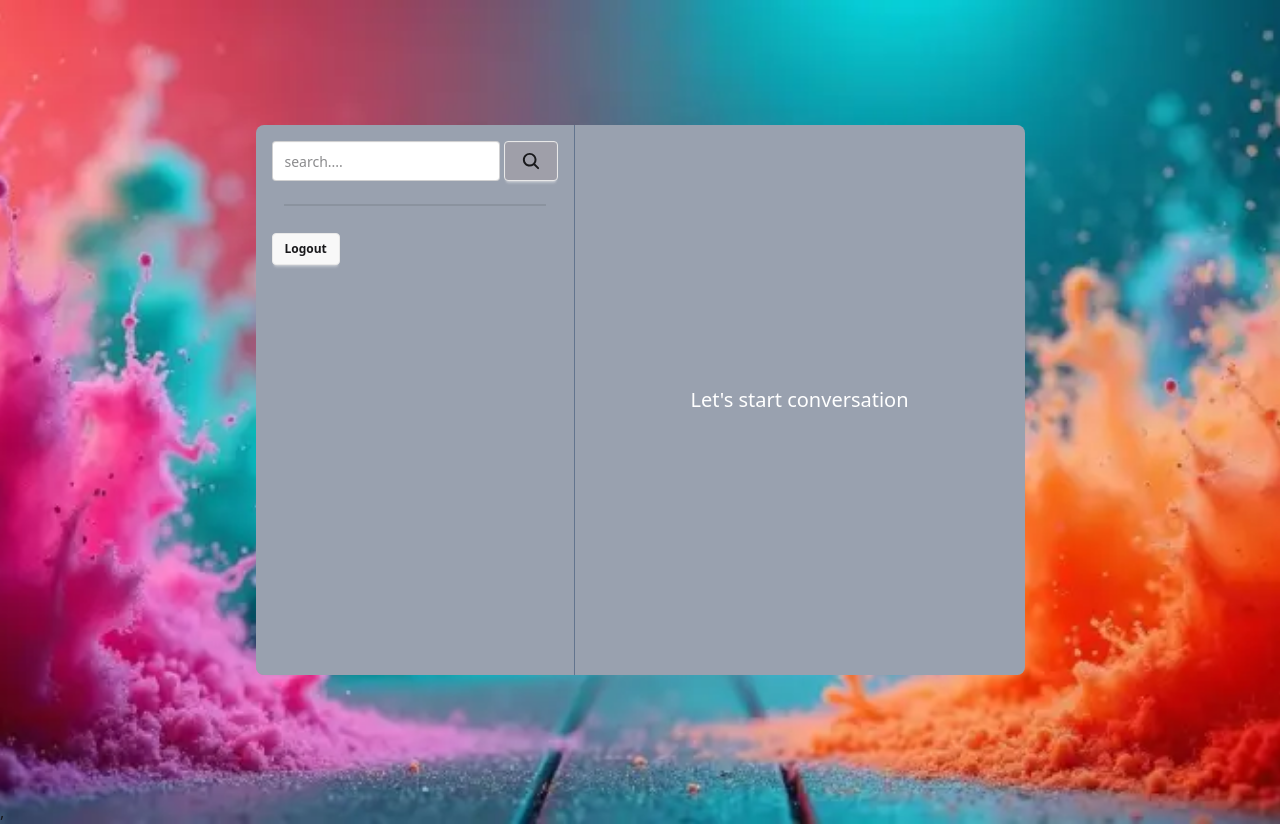
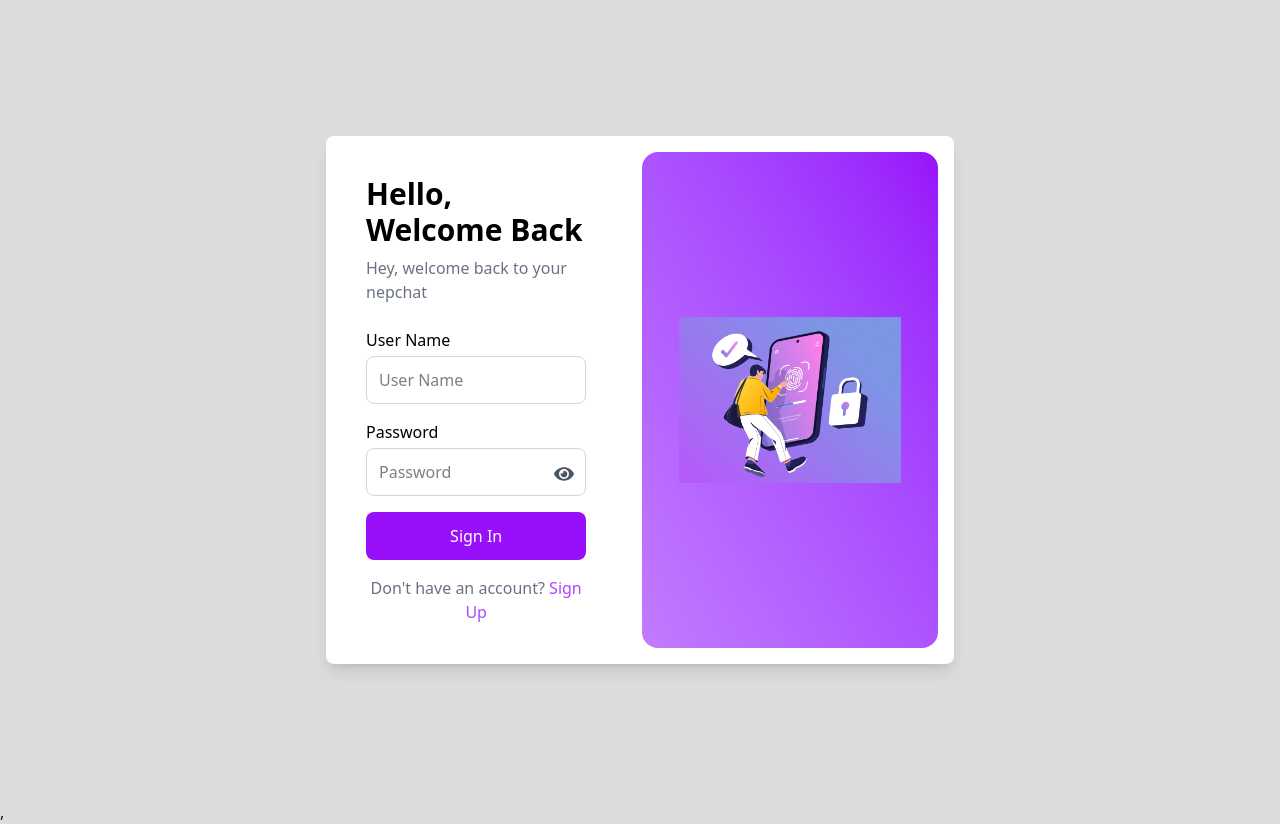
Before and after one commit to devnarayanshah/chat-app, a React (Vite) app in the folder frontend/: page / in a window 1280 px wide. Built offline with nearby package versions, Linux system fonts and the light colour scheme; no server answers.

Commit message:
chatapplication

```diff
--- a/frontend/src/components/LogIn.jsx
+++ b/frontend/src/components/LogIn.jsx
@@ -1,77 +1,152 @@
-import axios from 'axios'
-import React, { useState} from 'react'
-import {Link, useNavigate} from  'react-router-dom'
-import toast from "react-hot-toast"
+import axios from "axios";
+import React, { useState } from "react";
+import { Link, useNavigate } from "react-router-dom";
+import toast from "react-hot-toast";
+import FingerprintImage from "./../../public/sideimage.webp";
+import { FaEye, FaEyeSlash } from "react-icons/fa";
 
-import {useDispatch} from'react-redux'
-import { setAuthUser } from '../redux/userSlice'
+import { useDispatch } from "react-redux";
+import { setAuthUser } from "../redux/userSlice";
 
 const LogIn = () => {
-  const [user,setUser]=useState({
-    username:"",
-    password:""
-  })
-  const dispatch= useDispatch();
-  const navigate= useNavigate();
-  const onsubmit= async(e)=>{
+  const [user, setUser] = useState({
+    username: "",
+    password: "",
+  });
+  const [error, setError] = useState({
+    usernameError: "",
+    passwordError: "",
+  });
+  const [checkError, setCheckErrro] = useState("");
+  const [showPassword, setShowPassword] = useState(false);
+
+  const dispatch = useDispatch();
+  const navigate = useNavigate();
+  const onsubmit = async (e) => {
     e.preventDefault();
-try {
-  const res=  await axios.post('http://localhost:8080/api/v1/user/login',user,{
-  headers:{
-    "Content-Type":"application/json",
-  },withCredentials:true
-  })
-  if(res.data.success){
-    toast.success("you are  successfully login")
-    dispatch(setAuthUser(res.data))
-    navigate("/")
 
-  }
-} catch (error) {
-  console.log(error)
-}
+    try {
+      if (!user.username) {
+        setError({ ...error, usernameError: "userName is required" });
+        return;
+      }
 
+      if (!user.password) {
+        setError({ ...error, passwordError: "password is required" });
+        return;
+      }
 
-  }
+      setError({
+        usernameError: "",
+        passwordError: "",
+      });
+
+      const res = await axios.post(
+        "http://localhost:8080/api/v1/user/login",
+        user,
+        {
+          headers: {
+            "Content-Type": "application/json",
+          },
+          withCredentials: true,
+        }
+      );
+
+      if (res.data.success) {
+        toast.success("you are successfully login");
+        dispatch(setAuthUser(res.data));
+        navigate("/home");
+      }
+    } catch (error) {
+      // Handle wrong password / wrong username
+      if (error.response) {
+        setCheckErrro(error.response.data.message);
+
+        toast.error(error.response.data.message);
+      } else {
+        toast.error("Server error");
+      }
+    }
+  };
+
   return (
-    <div className='min-w-96 mx-auto  '>
-      <div className=' h-full p-6 w-full bg-gray-400 rounded-md bg-clip-padding backdrop-filter backdrop-blur-md bg-opacity-10 border border-gray-100'>
-      <form action="" onSubmit={onsubmit}>
-      <div>
-            <label className="label p-2" >
-              <span className="text-base " >User Name</span>
-            </label>
+    <div className="w-[50%] mx-auto  flex bg-white rounded-lg shadow-lg overflow-hidden">
+      {/* Left Panel */}
+      <div className="w-1/2 p-10 flex flex-col justify-center">
+        <h1 className="text-3xl text-black font-bold mb-2">
+          Hello, Welcome Back
+        </h1>
+        <p className="text-gray-500 mb-6">
+          Hey, welcome back to your nepchat
+        </p>
+
+        <form onSubmit={onsubmit} className="space-y-4">
+          <div>
+            <label className="block text-base mb-1 text-black">User Name</label>
             <input
               type="text"
               value={user.username}
-              onChange={(e)=>{setUser({...user,username:e.target.value});}}
-              className="w-full h-10 input input-bordered"
+              onChange={(e) => setUser({ ...user, username: e.target.value })}
               placeholder="User Name"
+              className="w-full h-12 px-3 border border-gray-300 rounded-lg focus:outline-none focus:ring-2  text-black"
             />
+            {error.usernameError && (
+              <p className="text-red-500 text-sm mt-1">{error.usernameError}</p>
+            )}
           </div>
+
           <div>
-          <label className="label p-2">
-              <span className="text-base ">Password</span>
-            </label>
-            <input
-              type="password"
-              value={user.password}
-              onChange={(e)=>{setUser({...user,password:e.target.value});}}
-              className="w-full h-10 input input-bordered"
-              placeholder="User Name"
-            />
+            <label className="block text-base mb-1 text-black">Password</label>
+
+            <div className="relative">
+              <input
+                type={showPassword ? "text" : "password"}
+                value={user.password}
+                onChange={(e) => setUser({ ...user, password: e.target.value })}
+                placeholder="Password"
+                className="w-full h-12 px-3 border border-gray-300 rounded-lg focus:outline-none focus:ring-2 text-black"
+              />
+              <span
+                onClick={() => setShowPassword(!showPassword)}
+                className="absolute right-3 top-4 cursor-pointer text-gray-600 text-xl"
+              >
+                {showPassword ? <FaEyeSlash /> : <FaEye />}
+              </span>
+            </div>
+            {error.passwordError && (
+              <p className="text-red-500 text-sm mt-1">{error.passwordError}</p>
+            )}
           </div>
-          <p className="flex justify-center">
-            please signup?{" "}
-            <Link to="/register" className="text-blue-400">
-              Login
-            </Link>
-          </p>
-          <button className='btn btn-block flex items-center' type='submit'>submit</button>
-      </form>
+
+          <button
+            type="submit"
+            className="w-full bg-purple-600 text-white py-3 rounded-lg hover:bg-purple-700 transition"
+          >
+            Sign In
+          </button>
+        </form>
+        {checkError && (
+          <p className="text-red-500 text-sm mt-1">{checkError}</p>
+        )}
+
+        <p className="mt-4  text-center text-gray-500">
+          Don't have an account?{"  "}
+          <Link to="/register" className="text-purple-500 hover:underline">
+            Sign Up
+          </Link>
+        </p>
+      </div>
+
+      {/* Right Panel */}
+      <div className="w-1/2 bg-gradient-to-tr from-purple-400 to-purple-600 flex items-center justify-center  m-4 rounded-2xl">
+        <img
+          src={FingerprintImage}
+          alt="Login Illustration"
+          className="w-3/4 h-auto"
+        />
       </div>
     </div>
-  )
-}
+  );
+};
 
-export default LogIn
+export default LogIn;
--- a/frontend/src/components/Message.jsx
+++ b/frontend/src/components/Message.jsx
@@ -15,14 +15,14 @@ useEffect(()=>{
         <div className="chat-image avatar">
           <div className="w-10 rounded-full">
             <img
-              alt="Tailwind CSS chat bubble component"
+              alt=""
               src={message.sendId=== authUser?._id ? authUser?.profilePhoto : selectedUser?.profilePhoto}
             />
           </div>
         </div>
         <div className="chat-header">
 
-          <time className="text-xs opacity-50 text-white">12:45</time>
+
         </div>
         <div className="chat-bubble">{message?.message}</div>
 
--- a/frontend/src/components/MessageContainer.jsx
+++ b/frontend/src/components/MessageContainer.jsx
@@ -4,20 +4,16 @@ import Messages from "./Messages";
 import { useSelector } from "react-redux";
 
 const MessageContainer = () => {
-  const {selectedUser}= useSelector(store=>store.user);
-
+  const { selectedUser } = useSelector((store) => store.user);
 
   return (
     <>
-    {
-      selectedUser !== null ? ( <div className="md:min-w-[450px] flex flex-col">
+      {selectedUser !== null ? (
+        <div className="md:min-w-[450px] lg:w-full lg:h-full flex flex-col">
           <div className=" rounded-sm flex items-center bg-zinc-800 mb-2 px-4 py-2  cursor-pointer gap-3">
             <div className="avatar">
               <div className="w-12 rounded-full">
-              <img
-                src={selectedUser?.profilePhoto}
-                alt="user profile"
-              />
+                <img src={selectedUser?.profilePhoto} alt="user profile" />
               </div>
             </div>
 
@@ -25,19 +21,16 @@ const MessageContainer = () => {
               <p>{selectedUser?.fullName}</p>
             </div>
           </div>
-        <Messages/>
-        <SendInput/>
-      </div>) :(
-        <div className='md:min-w-[450px] flex flex-col justify-center items-center'>
-
-        <h1 className='text-xl  text-white'>Let's start conversation</h1>
-
+          <Messages />
+          <SendInput />
         </div>
-      )
-    }
-
+      ) : (
+        <div className="md:min-w-[450px] flex flex-col justify-center items-center">
+          <h1 className="text-xl  text-white">Let's start conversation</h1>
+        </div>
+      )}
     </>
   );
-}
+};
 
 export default MessageContainer;
--- a/frontend/src/components/Sidebar.jsx
+++ b/frontend/src/components/Sidebar.jsx
@@ -1,49 +1,44 @@
-import React from 'react'
+import React from "react";
 import { IoSearch } from "react-icons/io5";
-import OtherUser from './OtherUser';
-import { useDispatch } from 'react-redux';
-import {useNavigate} from 'react-router-dom'
+import OtherUser from "./OtherUser";
+import { useDispatch } from "react-redux";
+import { Link, useNavigate } from "react-router-dom";
 
-import axios from 'axios';
-import toast from 'react-hot-toast'
-import { setAuthUser,setOtherUSers,setSelectedUSer } from '../redux/userSlice';
-
+import axios from "axios";
+import toast from "react-hot-toast";
+import {
+  setAuthUser,
+  setOtherUSers,
+  setSelectedUSer,
+} from "../redux/userSlice";
 
 const Sidebar = () => {
   const dispatch = useDispatch();
   const navigate = useNavigate();
-  const logoutHandler = async ()=>{
+  const logoutHandler = async () => {
     try {
-
-      const res= await axios.get(`http://localhost:8080/api/v1/user/logout`)
-      navigate("/login")
-    toast.success(res.data.message)
-    dispatch(setAuthUser(null));
-    dispatch(setOtherUSers(null));
-    dispatch(setSelectedUSer(null));
-
-
-
+      const res = await axios.get(`http://localhost:8080/api/v1/user/logout`);
+      toast.success(res.data.message);
+      dispatch(setAuthUser(null));
+      dispatch(setOtherUSers(null));
+      dispatch(setSelectedUSer(null));
+      navigate("/");
     } catch (error) {
       console.log(error);
     }
-  }
+  };
   return (
-    <div className='border-r border-slate-500 p-4 flex flex-col'>
-      <form action="" className='flex items-center gap-1'>
-        <input type="text" className='input  rounded-sm' placeholder='search....' />
-        <button type='submit' className='btn  bg-zinc-400'>
-        <IoSearch  className='w-5 h-5 outline-none '/>
+    <div className="border-r border-slate-500 p-4 flex flex-col">
+
+      <div className="divider px-3"></div>
+      <OtherUser />
+      <div className="mt-1">
+        <button className="btn btn-sm" onClick={logoutHandler}>
+          Logout
         </button>
-      </form>
-      <div className='divider px-3'></div>
-      <OtherUser/>
-      <div className='mt-1'>
-        <button className='btn btn-sm' onClick={logoutHandler}>Logout</button>
       </div>
+    </div>
+  );
+};
 
-    </div>
-  )
-}
-
-export default Sidebar
+export default Sidebar;
--- a/frontend/src/components/Signup.jsx
+++ b/frontend/src/components/Signup.jsx
@@ -1,7 +1,7 @@
 import React, { useState } from "react";
 import { Link, useNavigate } from "react-router-dom";
 import axios from "axios";
-
+import { FaEye, FaEyeSlash } from "react-icons/fa";
 
 const Signup = () => {
   const [user, setUser] = useState({
@@ -11,23 +11,30 @@ const Signup = () => {
     confirmPassword: "",
     gender: "",
   });
-  const navigator = useNavigate()
+  const [showPassword, setShowPassword] = useState(false);
+    const [showConfirmPassword, setShowConfirmPassword] = useState(false);
+
+
+  const navigator = useNavigate();
 
   const onSubmit = async (e) => {
     e.preventDefault();
     //
     try {
-      const res = await axios.post('http://localhost:8080/api/v1/user/register', user, {
-        headers: {
-          'Content-Type': 'application/json',
-        },
-        withCredentials: true,
-      });
-
+      const res = await axios.post(
+        "http://localhost:8080/api/v1/user/register",
+        user,
+        {
+          headers: {
+            "Content-Type": "application/json",
+          },
+          withCredentials: true,
+        }
+      );
 
       // Check the response structure
       if (res.data.success) {
-        navigator("/login")
+        navigator("/");
       }
       //   // window.location.href = '/login';
       //   // window.location.href ="whatsapp://"
@@ -36,9 +43,8 @@ const Signup = () => {
       // }
     } catch (error) {
       // Log the full error to diagnose the issue
-      console.error('An error occurred:', error);
+      console.error("An error occurred:", error);
     }
-
 
     // setUser({
     //   username: "",
@@ -50,13 +56,18 @@ const Signup = () => {
   };
 
   return (
-    <div className="min-w-96 mx-auto">
-      <div className="h-full p-6 w-full bg-gray-400 rounded-md bg-clip-padding backdrop-filter backdrop-blur-md bg-opacity-10 border border-gray-100">
-        <h1 className="text-3xl font-bold text-center text-gray-300">Sign Up</h1>
+    <div className="w-[50%] mx-auto bg-white text-black p-8 rounded-2xl  shadow-lg overflow-hidden ">
+      <div className="h-full p-6 w-full ">
+        <h1 className="text-3xl font-semibold text-center text-black/80">
+          Sign Up
+        </h1>
         <form onSubmit={onSubmit}>
           <div>
-            <label htmlFor="fullname" className="label p-2">
-              <span className="text-base">Full Name</span>
+            <label
+              htmlFor="fullname"
+              className="lock text-base mb-1 text-black"
+            >
+              Full Name
             </label>
             <input
               id="fullName"
@@ -64,13 +75,17 @@ const Signup = () => {
               type="text"
               value={user.fullName}
               onChange={(e) => setUser({ ...user, fullName: e.target.value })}
-              className="w-full h-10 input input-bordered"
+              className="w-full h-12 px-3 border border-gray-300 rounded-lg focus:outline-none focus:ring-2  text-black "
               placeholder="Full Name"
+              required
             />
           </div>
 
           <div>
-            <label htmlFor="username" className="label p-2">
+            <label
+              htmlFor="username"
+              className="lock text-base mb-1 text-black label p-"
+            >
               User Name
             </label>
             <input
@@ -79,41 +94,59 @@ const Signup = () => {
               type="text"
               value={user.username}
               onChange={(e) => setUser({ ...user, username: e.target.value })}
-              className="w-full h-10 input input-bordered"
+              className="w-full h-12 px-3 border border-gray-300 rounded-lg focus:outline-none focus:ring-2  text-black"
               placeholder="User Name"
+              required
             />
           </div>
 
-          <div>
-            <label htmlFor="password" className="label p-2">
-              <span className="text-base">Password</span>
+          <div className="mb-4 relative">
+            <label htmlFor="password" className="text-base mb-1 text-black">
+              Password
             </label>
             <input
               id="password"
               name="password"
-              type="password"
+              type={showPassword ? "text" : "password"}
               value={user.password}
               onChange={(e) => setUser({ ...user, password: e.target.value })}
-              className="w-full h-10 input input-bordered"
+              className="w-full h-12 px-3 border border-gray-300 rounded-lg focus:outline-none focus:ring-2 text-black"
               placeholder="Password"
+              required
             />
+            <span
+              onClick={() => setShowPassword(!showPassword)}
+              className="absolute right-3 top-12 transform -translate-y-1/2 cursor-pointer text-gray-600 text-2xl"
+            >
+              {showPassword ? <FaEyeSlash /> : <FaEye />}
+            </span>
           </div>
 
-          <div>
-            <label htmlFor="confirmPassword" className="label p-2">
-              <span className="text-base">Confirm Password</span>
+          <div className="mb-4 relative">
+            <label
+              htmlFor="confirmPassword"
+              className="text-base mb-1 text-black"
+            >
+              Confirm Password
             </label>
             <input
               id="confirmPassword"
               name="confirmPassword"
-              type="password"
+              type={showConfirmPassword ? "text" : "password"}
               value={user.confirmPassword}
               onChange={(e) =>
                 setUser({ ...user, confirmPassword: e.target.value })
               }
-              className="w-full h-10 input input-bordered"
+              className="w-full h-12 px-3 border border-gray-300 rounded-lg focus:outline-none focus:ring-2 text-black"
               placeholder="Confirm Password"
+              required
             />
+            <span
+              onClick={() => setShowConfirmPassword(!showConfirmPassword)}
+              className="absolute right-3 top-12  transform -translate-y-1/2 cursor-pointer text-gray-600 text-2xl"
+            >
+              {showConfirmPassword ? <FaEyeSlash /> : <FaEye />}
+            </span>
           </div>
 
           <div className="flex justify-center my-4">
@@ -125,6 +158,7 @@ const Signup = () => {
               checked={user.gender === "male"}
               onChange={() => setUser({ ...user, gender: "male" })}
               className="radio mx-2"
+              required
             />
             <p>Female</p>
             <input
@@ -137,13 +171,16 @@ const Signup = () => {
             />
           </div>
 
-          <p className="flex justify-center">
-            Already have an account?{" "}
-            <Link to="/LogIn" className="text-blue-400">
+          <p className="flex justify-center mb-4 ">
+            Already have an account?{"  "}
+            <Link to="/" className="text-purple-500 hover:underline">
               Login
             </Link>
           </p>
-          <button type="submit" className="btn btn-block btn-sm mt-2 border-slate-700">
+          <button
+            type="submit"
+            className="w-full bg-purple-600 text-white py-3 rounded-lg hover:bg-purple-700 transition"
+          >
             Sign Up
           </button>
         </form>
--- a/frontend/src/components/homePage.jsx
+++ b/frontend/src/components/homePage.jsx
@@ -5,7 +5,7 @@ import MessageContainer from "./MessageContainer";
 function Homepage() {
 
   return (
-   <div className="flex sm:h-[450px] md:h-[550px] rounded-lg overflow-hidden bg-gray-400 bg-clip-padding backdrop-filter backdrop-blur-lg bg-opacity-0">
+   <div className="flex sm:h-[450px] md:h-[550px] lg:w-[90%] lg:h-[90%]  rounded-lg overflow-hidden bg-gray-400 bg-clip-padding backdrop-filter backdrop-blur-lg bg-opacity-0">
     <Sidebar/>
     <MessageContainer/>
    </div>
--- a/frontend/src/index.css
+++ b/frontend/src/index.css
@@ -1,13 +1,20 @@
 
 @import "tailwindcss";
 body{
-    background: url(/colors-backgrounds-cover.webp);
+    /* background: url(/colors-backgrounds-cover.webp);
     background-size: cover;
     background-position: center;
-    background-repeat: no-repeat;
+      <div className=' flex  h-full p-6 w-full bg-gray-400 rounded-md bg-clip-padding backdrop-filter backdrop-blur-md bg-opacity-10 border border-gray-100'>
+
+    background-repeat: no-repeat; */
+    background-color: #DCDCDC;
+     /* background-image: url(/frontend/public/sideimage.webp); */
 
 
-}
+ }
+
+
+
 ::-webkit-scrollbar {
     width: 6px;
   }
```
Also changed, not shown: frontend/src/App.jsx (+28 -27 lines), frontend/src/components/notFound.jsx (added, +11 -0 lines), frontend/.prettierrc.json (added), frontend/public/sideimage.webp (added), 1 other file (tests, documents, lock files or other folders). Lines whose indentation alone changed are shown as unchanged.
